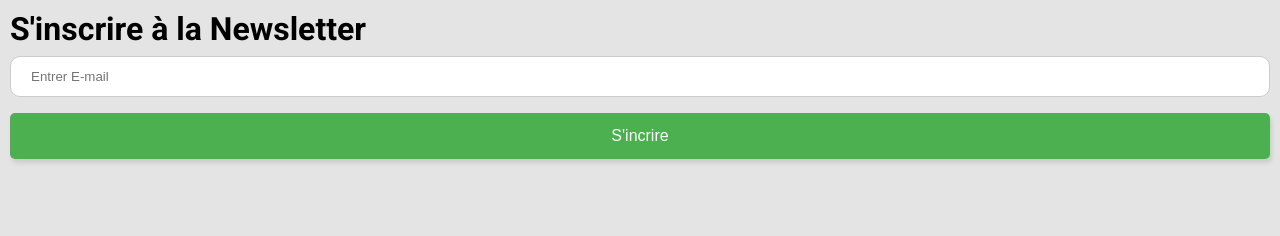
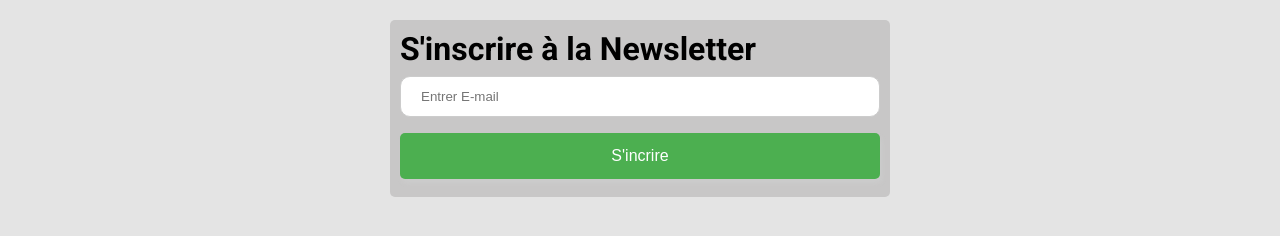
Before and after one commit to Basteric/BoilerPlate-06-10-2020, a plain HTML site: page newsletter.html in a window 1280 px wide. Drawn offline with Linux system fonts and the light colour scheme.

Commit message:
Add files via upload

```diff
--- /dev/null
+++ b/assets/css/components/_newsletter.scss
@@ -0,0 +1,7 @@
+.newsletter {
+    width: 500px;
+    margin: auto;
+    background-color: rgb(200, 199, 199);
+    border-radius: 5px;
+    margin-top: 20px;
+}
--- a/assets/css/main.scss
+++ b/assets/css/main.scss
@@ -6,6 +6,7 @@
 @import "components/card";
 @import "components/header";
 @import "components/signup";
+@import "components/newsletter";
 
 
 // ====== RESET =====
```
Also changed, not shown: assets/css/main.css, 1 other file.
